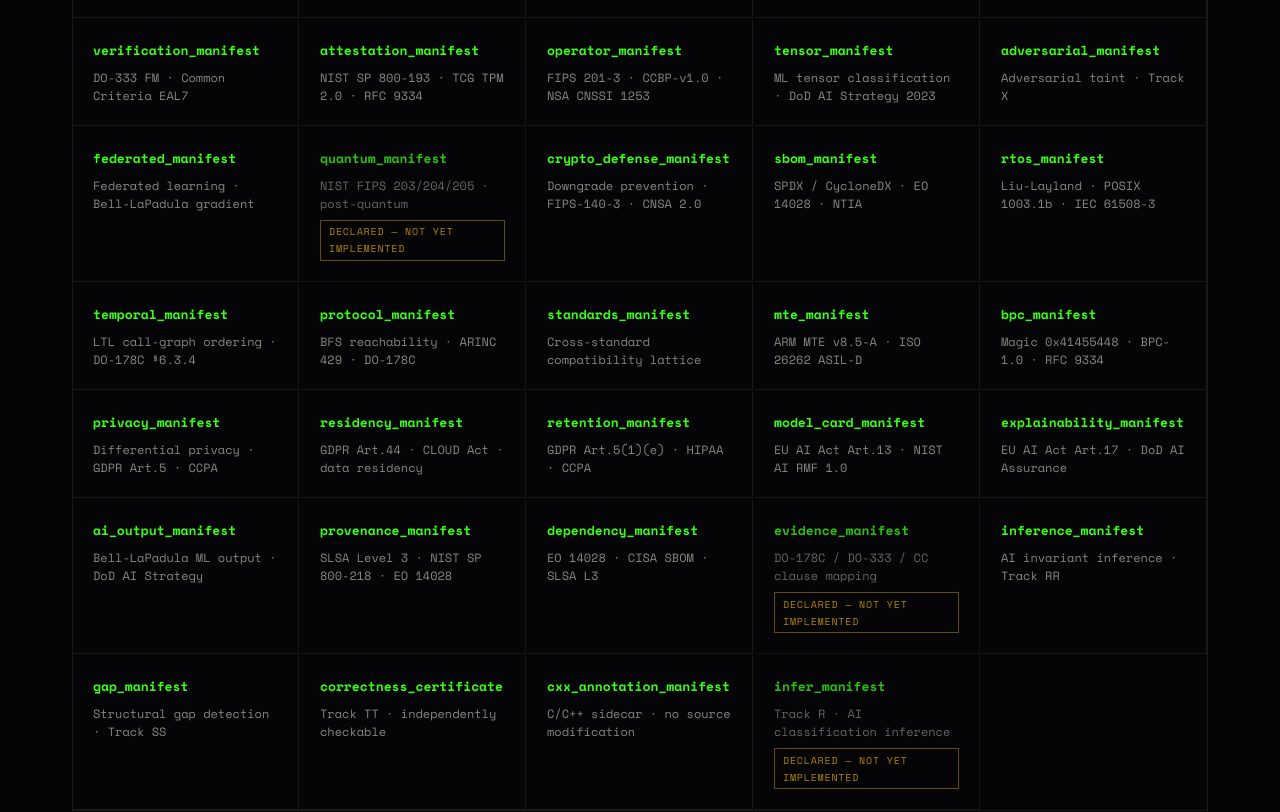
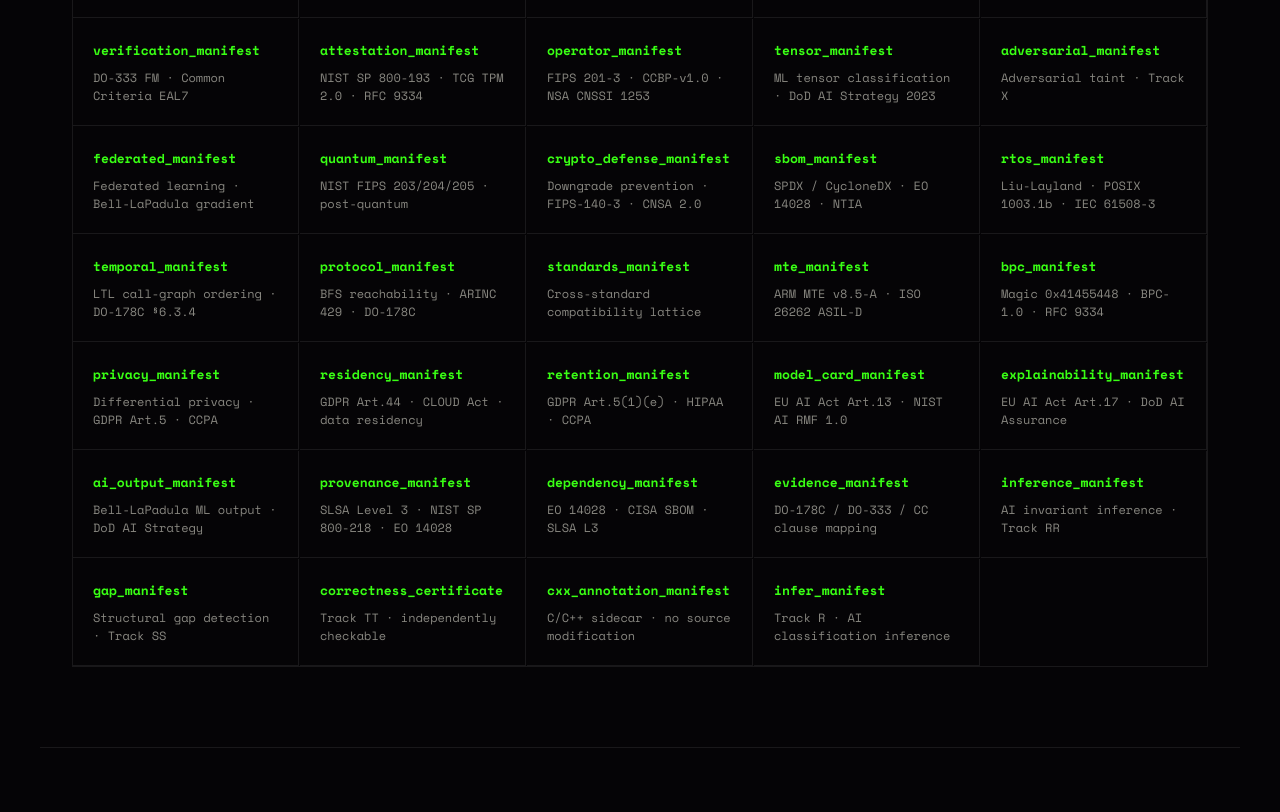
Before and after one commit to ominousprophecies/aether-lang.org, a Next.js app: page / in a window 1280 px wide. Shown: the part 2400-3212 px from the top of the page. Built offline with nearby package versions, Linux system fonts and the light colour scheme.

Commit message:
Update page.tsx

```diff
--- a/app/page.tsx
+++ b/app/page.tsx
@@ -31,13 +31,6 @@ const TERM_LINES = [
   { t: 'manifest', s: '}' },
 ]
 
-// NOTE (honesty audit, applied 2026-07-03): manifest labels name the framework
-// each block *references*; they are compile-time evidence artifacts, not
-// third-party certifications. Entries backed by name-only tracks with no
-// implementation evidence carry a third field 'declared' and render with a
-// visible "declared — not yet implemented" badge, so a visitor cannot mistake
-// them for implemented checks. Flagged set: quantum_manifest (Track Z),
-// infer_manifest (Track R), evidence_manifest (Track U).
 const MANIFESTS: [string, string, ('declared')?][] = [
   ['identity_manifest',       'Source fingerprint · tamper-evident chain'],
   ['memory_manifest',         'MISRA-C Dir 4.12 / Rule 21.3 · AUTOSAR M18-4-1'],
@@ -55,7 +48,7 @@ const MANIFESTS: [string, string, ('declared')?][] = [
   ['tensor_manifest',         'ML tensor classification · DoD AI Strategy 2023'],
   ['adversarial_manifest',    'Adversarial taint · Track X'],
   ['federated_manifest',      'Federated learning · Bell-LaPadula gradient'],
-  ['quantum_manifest',        'NIST FIPS 203/204/205 · post-quantum', 'declared'],
+  ['quantum_manifest',        'NIST FIPS 203/204/205 · post-quantum'],
   ['crypto_defense_manifest', 'Downgrade prevention · FIPS-140-3 · CNSA 2.0'],
   ['sbom_manifest',           'SPDX / CycloneDX · EO 14028 · NTIA'],
   ['rtos_manifest',           'Liu-Layland · POSIX 1003.1b · IEC 61508-3'],
@@ -72,12 +65,12 @@ const MANIFESTS: [string, string, ('declared')?][] = [
   ['ai_output_manifest',      'Bell-LaPadula ML output · DoD AI Strategy'],
   ['provenance_manifest',     'SLSA Level 3 · NIST SP 800-218 · EO 14028'],
   ['dependency_manifest',     'EO 14028 · CISA SBOM · SLSA L3'],
-  ['evidence_manifest',       'DO-178C / DO-333 / CC clause mapping', 'declared'],
+  ['evidence_manifest',       'DO-178C / DO-333 / CC clause mapping'],
   ['inference_manifest',      'AI invariant inference · Track RR'],
   ['gap_manifest',            'Structural gap detection · Track SS'],
   ['correctness_certificate', 'Track TT · independently checkable'],
   ['cxx_annotation_manifest', 'C/C++ sidecar · no source modification'],
-  ['infer_manifest',          'Track R · AI classification inference', 'declared'],
+  ['infer_manifest',          'Track R · AI classification inference'],
 ]
 
 const STANDARDS = [
@@ -371,6 +364,7 @@ export default function Home() {
       <footer>
         <span className="footer-mark">Æ AETHER</span>
         <span className="footer-copy">© 2026 Emilio R. Bruno · Aether-Lang.org Inc. (CBCA federal) · Kamloops, BC, Canada · Patent applications in preparation (CA, US — not yet filed) · AI assistance (Claude/Anthropic) disclosed</span>
+        <span className="footer-copy" style={{marginTop:'.35rem',opacity:.5,fontSize:'10px'}}>site build · 2026-07-03 20:14 UTC · serial 20260703201412.428309</span>
       </footer>
     </>
   )
```
